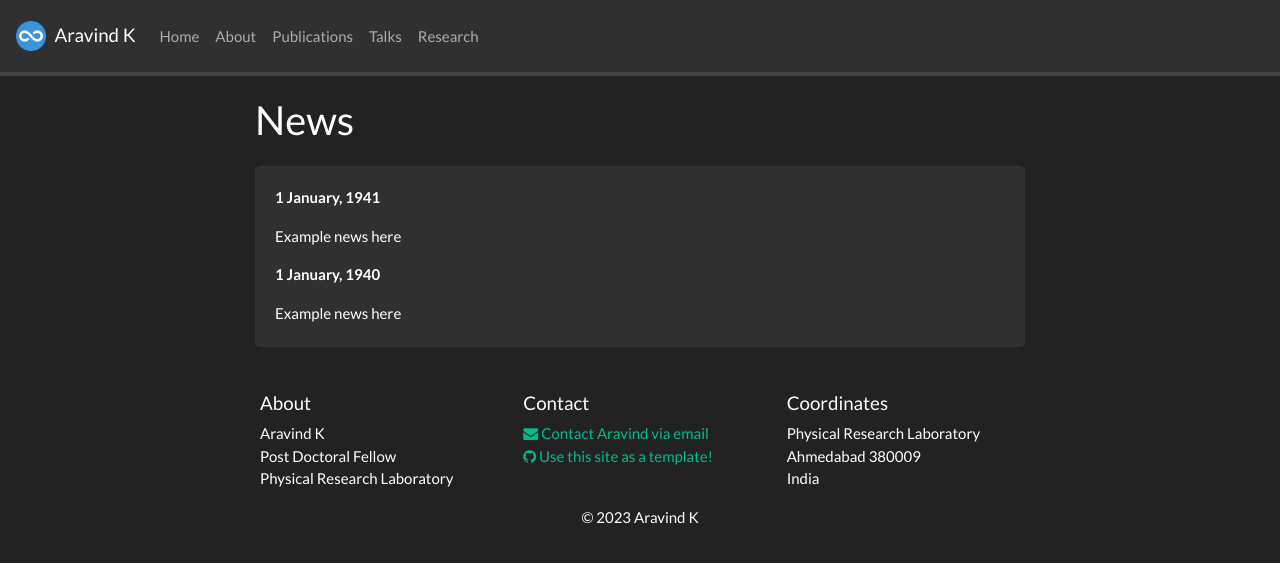
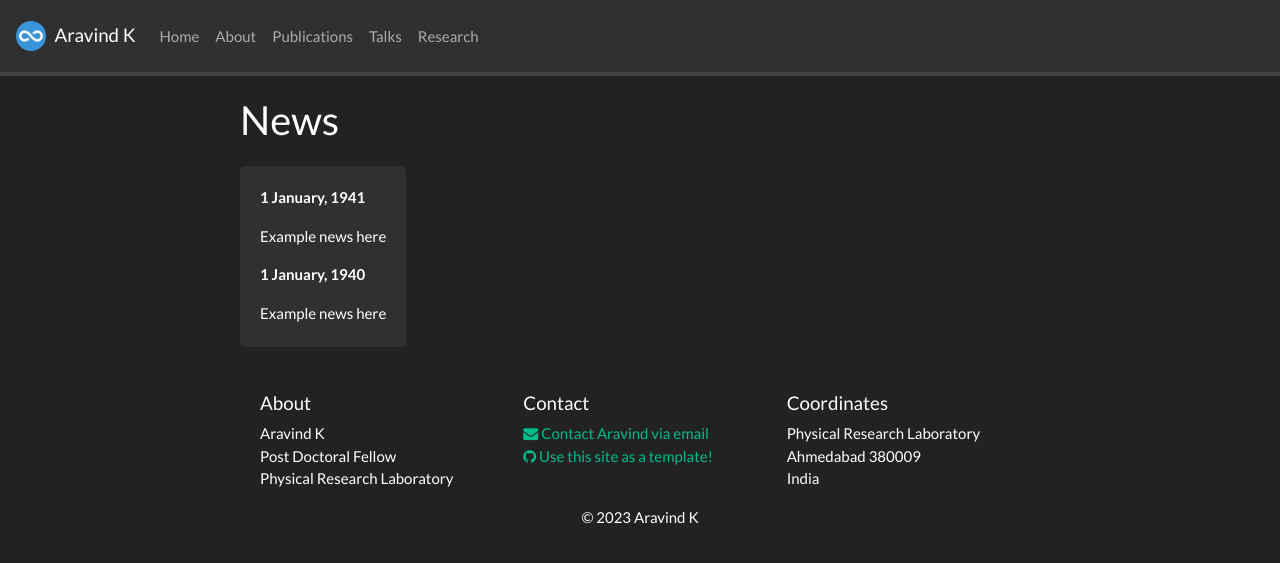
Before and after one commit to DrAravind1192/DrAravind1192.github.io, a Jekyll site: the page built from _pages/allnews.md, in a window 1280 px wide. Shown: the top 563 px of the page. Built offline with Jekyll 4.4.1, drawn with Linux system fonts in a browser that asks for light colours; nearby versions of some CDN libraries; a style sheet for code colours, icons or effects is not loaded.

Commit message:
Update textlay.html

```diff
--- a/_layouts/textlay.html
+++ b/_layouts/textlay.html
@@ -1,6 +1,6 @@
 ---
 layout: default
 ---
-<div id="textid" class="col-sm-12">
+<div id="textid" class="col-sm-20">
   {{ content }}
 </div>
```
